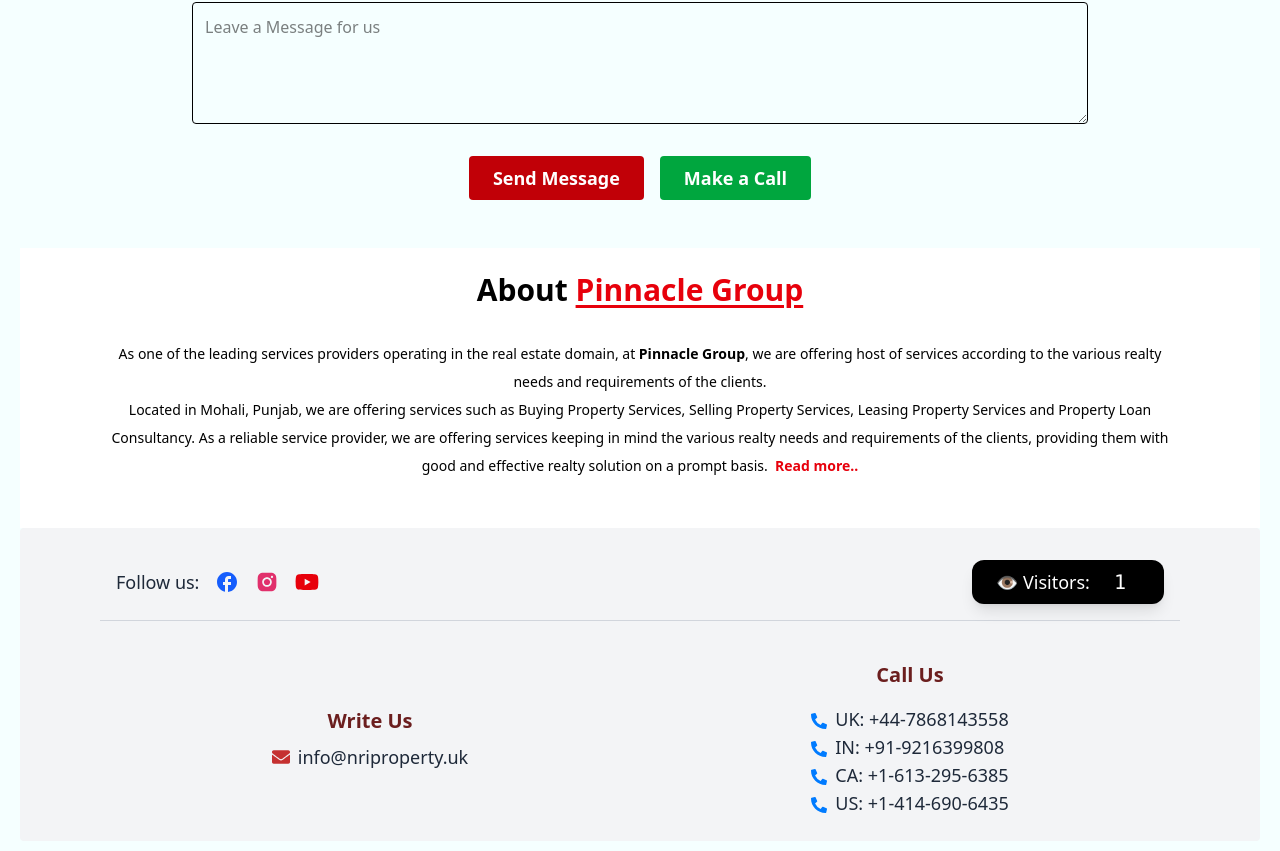
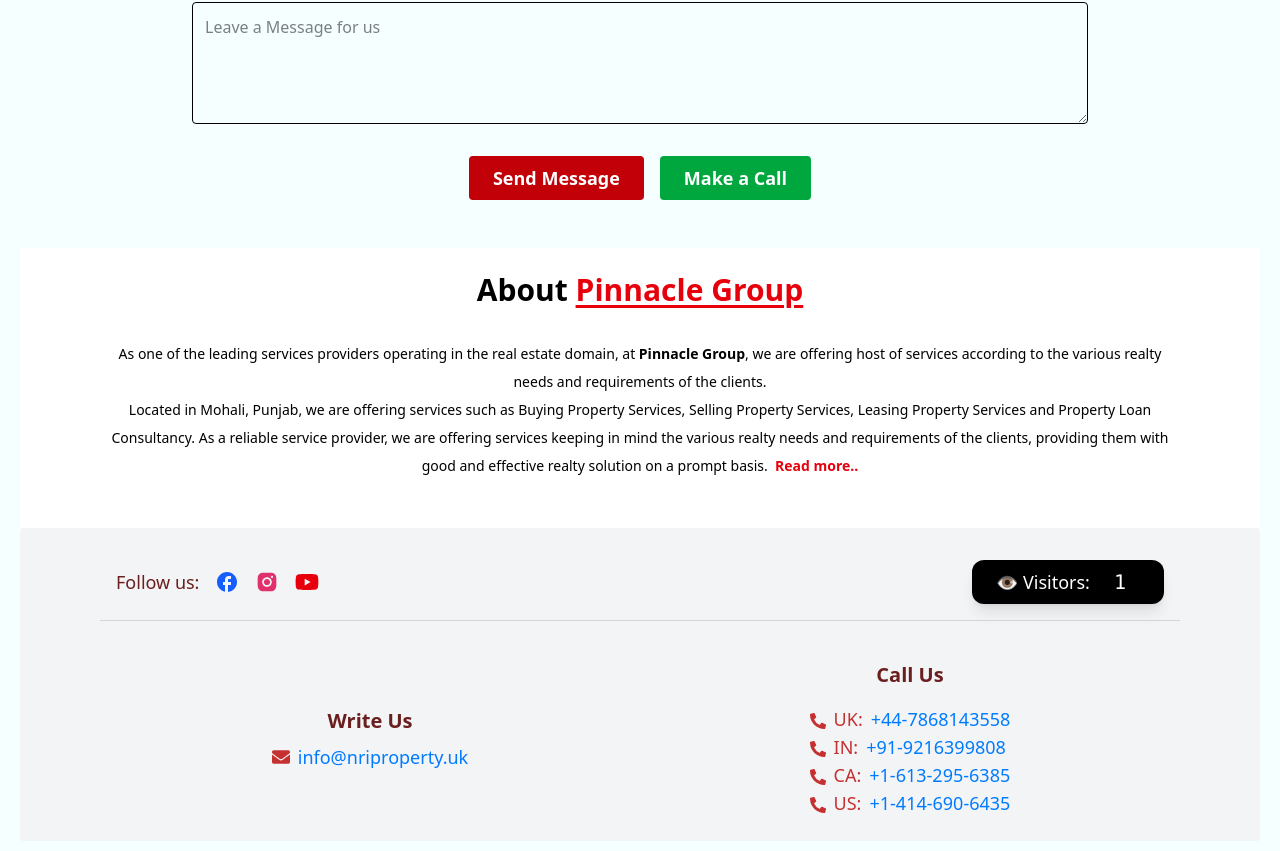
Before and after one commit to Abhixak/Pinnacle-Group-UK, a React (Vite) app: page / in a window 1280 px wide. Shown: the part 4266-5117 px from the top of the page. Built offline with nearby package versions, Linux system fonts and the light colour scheme.

Commit message:
Changed footer and Ad video

```diff
--- a/src/Components/Footer.jsx
+++ b/src/Components/Footer.jsx
@@ -12,7 +12,7 @@ const Footer = () => {
         <section className="flex flex-col md:flex-row justify-between items-center gap-4 !pt-4">
           {/* Left: Social Icons */}
           <div className="flex flex-wrap gap-4 text-2xl items-center">
-            <h3 className="text-lg">Follow us:</h3>
+            <h3 className="text-lg text-[#6b1e1e]">Follow us:</h3>
 
             <a
               href="https://www.facebook.com/pinnacleinfra.co.in?ref=embed_page"
@@ -55,7 +55,7 @@ const Footer = () => {
           </h4>
           <p className="flex justify-center items-center gap-2 text-lg !p-0 !m-0">
             <FaEnvelope className="text-[#c53030]" />
-            <span>info@nriproperty.uk</span>
+            <span className="text-[#007BFF]">info@nriproperty.uk</span>
           </p>
         </div>
 
@@ -67,28 +67,32 @@ const Footer = () => {
             </h4>
 
             <div className="text-lg space-y-2">
-              <div className="flex gap-2 items-start justify-start">
-                <FaPhoneAlt className="text-[#007BFF] text-base !mt-1 lg:!mt-2" />
-                <span className="whitespace-nowrap text-left">
-                  UK: +44-7868143558
+              <div className="flex gap-2 text-[#c53030] items-start justify-start">
+                <FaPhoneAlt className="text-base !mt-1 lg:!mt-2" />
+                UK:
+                <span className="whitespace-nowrap text-left text-[#007BFF]">
+                  +44-7868143558
                 </span>
               </div>
-              <div className="flex gap-2 items-start justify-start">
-                <FaPhoneAlt className="text-[#007BFF] text-base !mt-1 lg:!mt-2" />
-                <span className="whitespace-nowrap text-left">
-                  IN: +91-9216399808
+              <div className="flex gap-2 text-[#c53030] items-start justify-start">
+                <FaPhoneAlt className="text-base !mt-1 lg:!mt-2" />
+                IN:
+                <span className="whitespace-nowrap text-left text-[#007BFF]">
+                  +91-9216399808
                 </span>
               </div>
-              <div className="flex gap-2 items-start justify-start">
-                <FaPhoneAlt className="text-[#007BFF] text-base !mt-1 lg:!mt-2" />
-                <span className="whitespace-nowrap text-left">
-                  CA: +1-613-295-6385
+              <div className="flex gap-2 text-[#c53030] items-start justify-start">
+                <FaPhoneAlt className="text-base !mt-1 lg:!mt-2" />
+                CA:
+                <span className="whitespace-nowrap text-left text-[#007BFF]">
+                  +1-613-295-6385
                 </span>
               </div>
-              <div className="flex gap-2 items-start justify-start">
-                <FaPhoneAlt className="text-[#007BFF] text-base !mt-1 lg:!mt-2" />
-                <span className="whitespace-nowrap text-left">
-                  US: +1-414-690-6435
+              <div className="flex gap-2 text-[#c53030] items-start justify-start">
+                <FaPhoneAlt className=" text-base !mt-1 lg:!mt-2" />
+                US:
+                <span className="whitespace-nowrap text-left text-[#007BFF]">
+                  +1-414-690-6435
                 </span>
               </div>
             </div>
```
